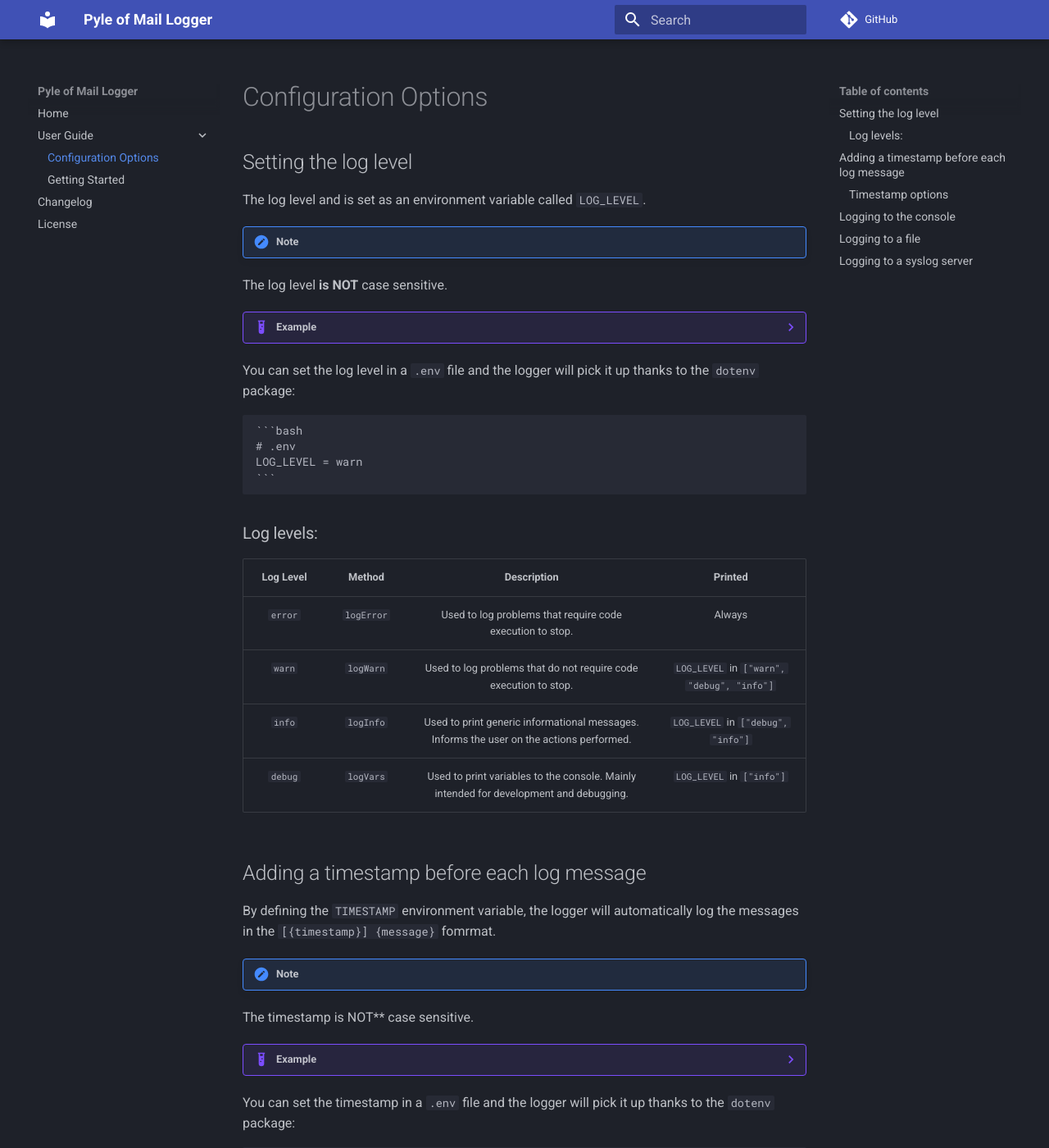
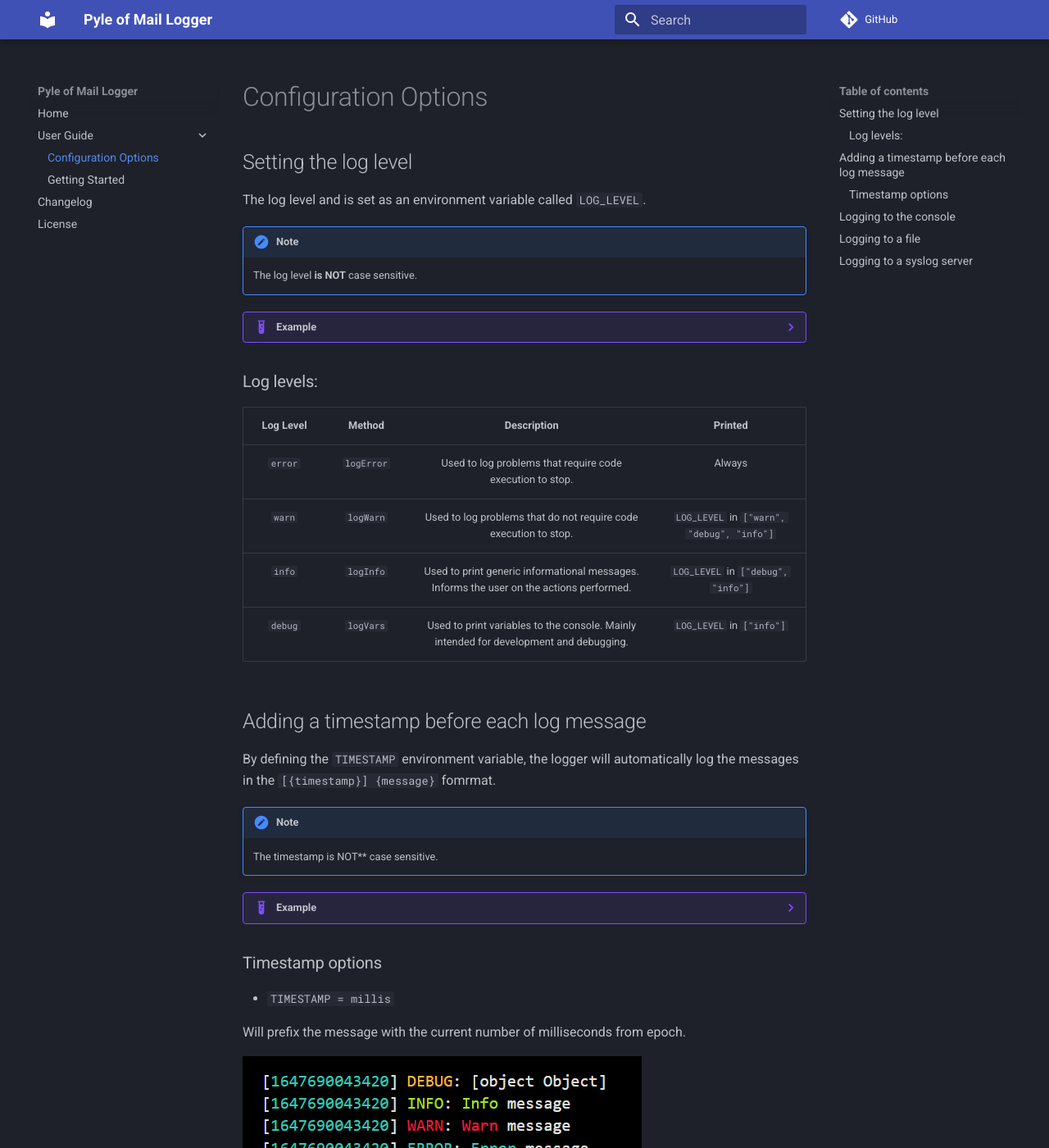
Before and after one commit to mahdithedev/logger, an MkDocs documentation site: the page built from docs/user-guide/configuration-options.md, in a window 1280 px wide and 1400 px high. Shown: the whole window at 82% size. Built offline with MkDocs 1.6.1 and Material for MkDocs 9.7.7, drawn with Linux system fonts in a browser that asks for light colours; comment, search, counter and statistics services are not loaded; some of the changed lines change nothing that is shown; some of the changed text lies outside the part shown.

Commit message:
Fix prettier formatting

````diff
--- a/docs/user-guide/configuration-options.md
+++ b/docs/user-guide/configuration-options.md
@@ -13,16 +13,20 @@
 
 The log level and is set as an environment variable called `LOG_LEVEL`.
 
+<!-- prettier-ignore-start -->
 !!! note
-The log level **is NOT** case sensitive.
+    The log level **is NOT** case sensitive.
+<!-- prettier-ignore-end -->
 
+<!-- prettier-ignore-start -->
 ??? example
-You can set the log level in a `.env` file and the logger will pick it up thanks to the `dotenv` package:
+    You can set the log level in a `.env` file and the logger will pick it up thanks to the `dotenv` package:
 
     ```bash
     # .env
     LOG_LEVEL = warn
     ```
+<!-- prettier-ignore-end -->
 
 ### Log levels:
 
@@ -37,16 +41,20 @@
 
 By defining the `TIMESTAMP` environment variable, the logger will automatically log the messages in the `[{timestamp}] {message}` fomrmat.
 
+<!-- prettier-ignore-start -->
 !!! note
-The timestamp is NOT\*\* case sensitive.
+    The timestamp is NOT\*\* case sensitive.
+<!-- prettier-ignore-end -->
 
+<!-- prettier-ignore-start -->
 ??? example
-You can set the timestamp in a `.env` file and the logger will pick it up thanks to the `dotenv` package:
+    You can set the timestamp in a `.env` file and the logger will pick it up thanks to the `dotenv` package:
 
     ```bash
     # .env
     TIMESTAMP = date
     ```
+<!-- prettier-ignore-end -->
 
 ### Timestamp options
 
@@ -83,5 +91,7 @@
 
 ## Logging to a syslog server
 
+<!-- prettier-ignore-start -->
 !!! warning
-Not yet supported, planned for release `1.3.0`.
+    Not yet supported, planned for release `1.3.0`.
+<!-- prettier-ignore-end -->
````
